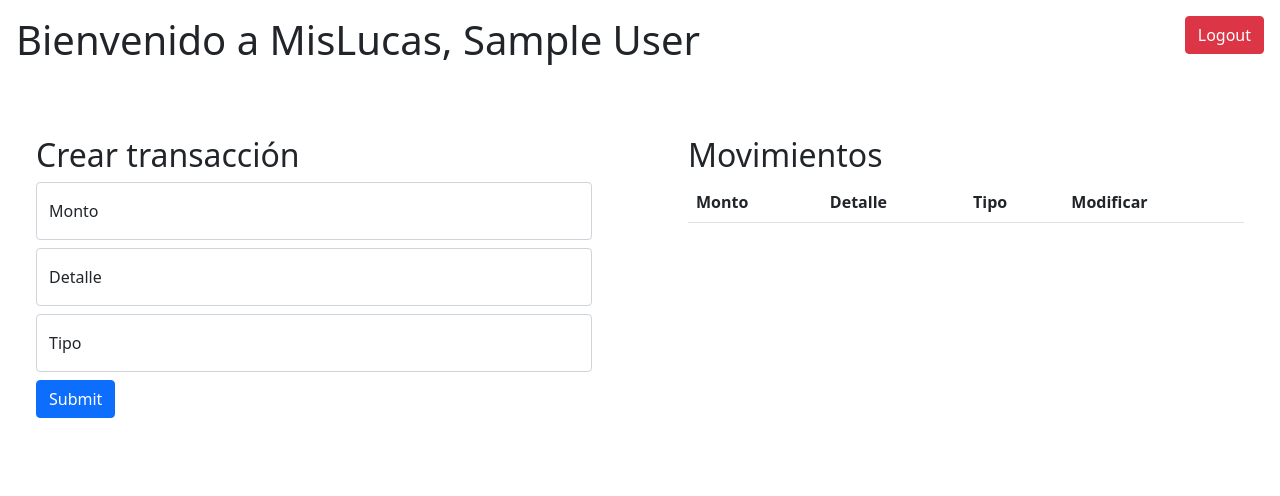
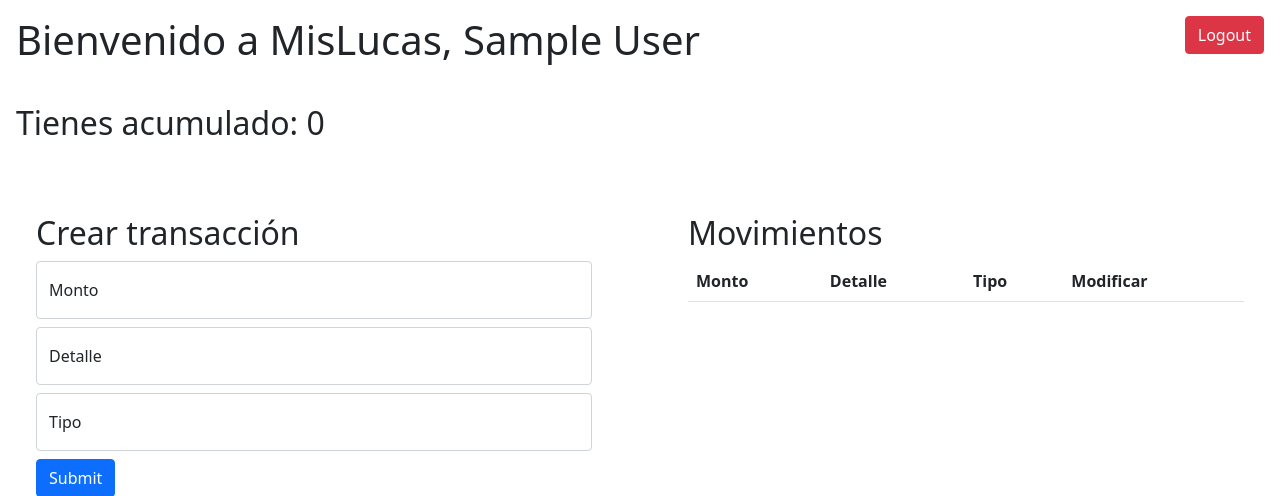
Before and after one commit to aaronvanoordt/MisLucas, a Flask app: page /dashboard in a window 1280 px wide. Shown: the top 496 px of the page. Run offline with Flask 2, Linux system fonts and the light colour scheme; the visitor is signed in with stand-in values (Sample User, id 1); data comes from the database, SQL or seed files in the repository; data that the repository does not hold is empty.

Commit message:
Total added

```diff
--- a/templates/dashboard.html
+++ b/templates/dashboard.html
@@ -6,8 +6,9 @@
     <div >
         <a href='{{url_for("logout")}}' class='btn btn-danger'>Logout</a>
     </div>
+</div>
 
-</div>
+<h2 class=' d-flex p-3'> Tienes acumulado: {{current_user.total}} </h2>
 
 <div class="row">
     <div class="col-6 p-5">
```
